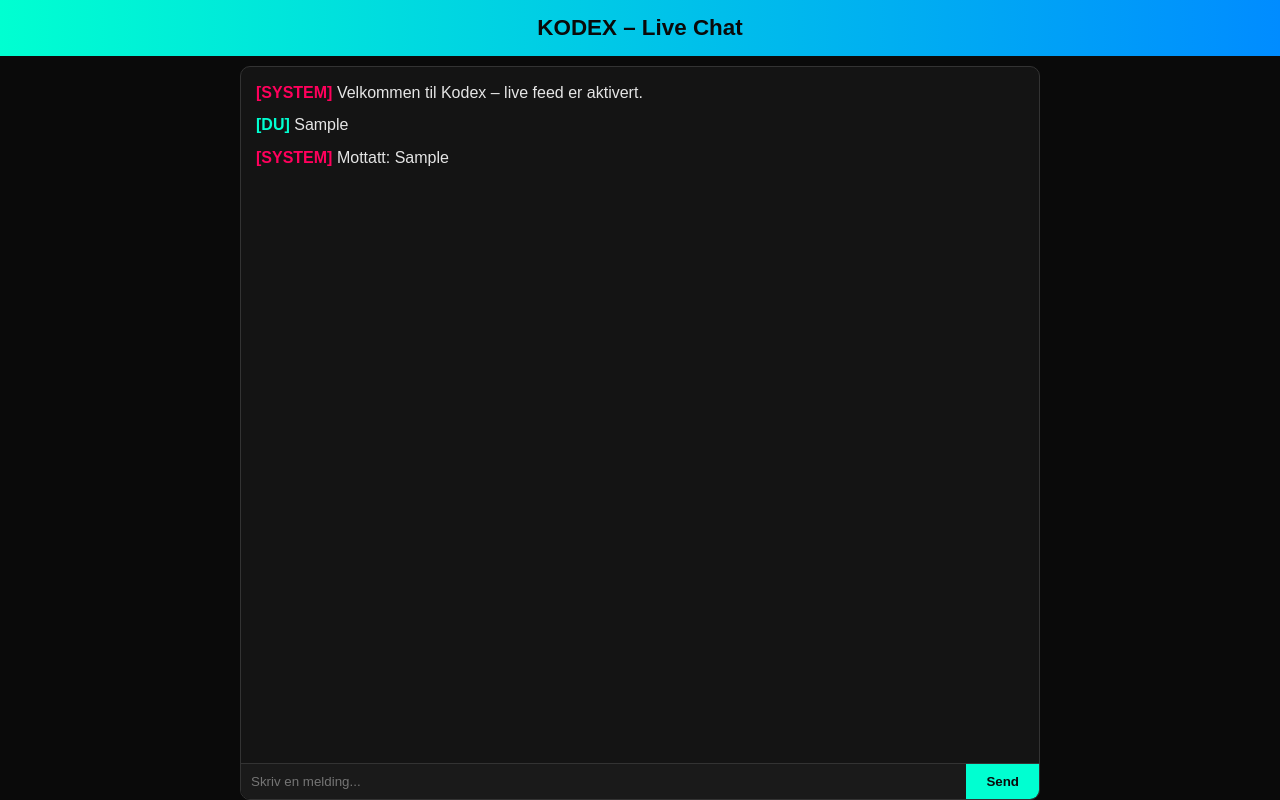
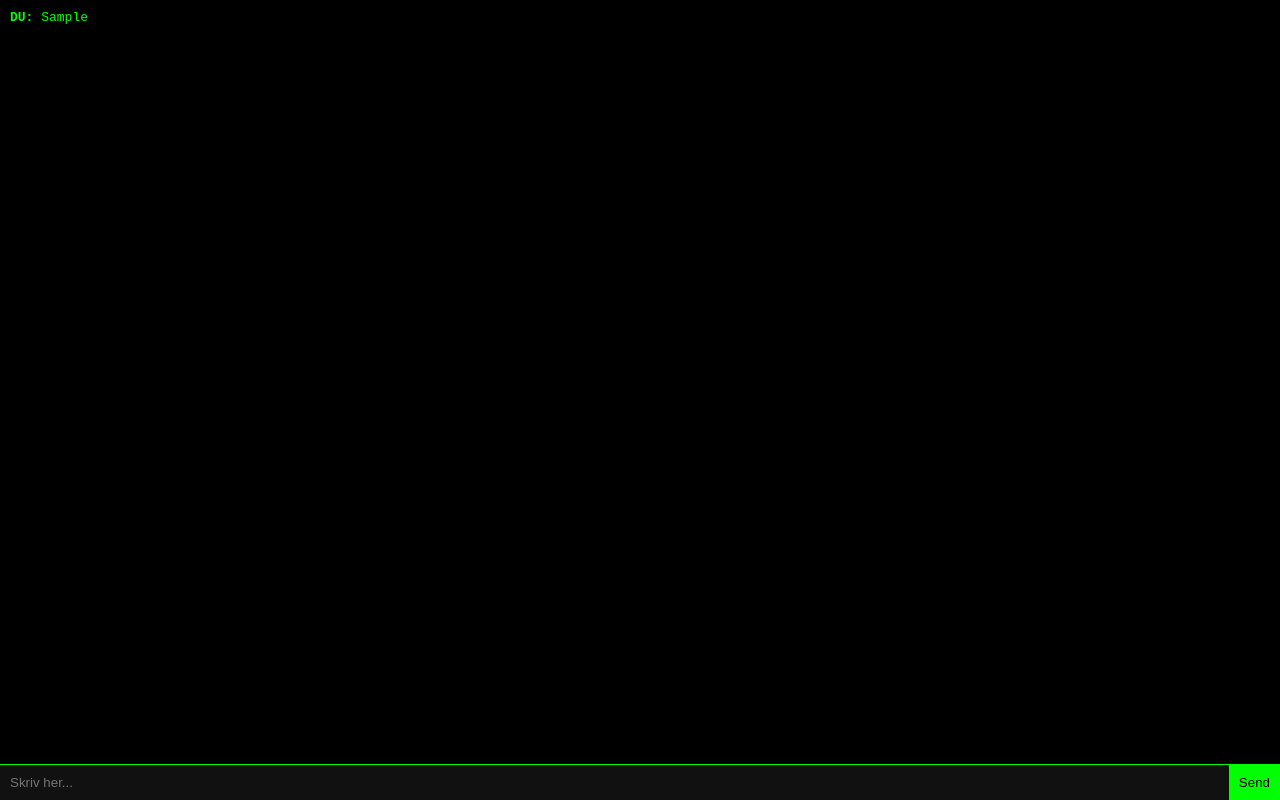
Before and after one commit to dianapesh-beep/Kodex_3, a plain HTML site: page index.html in a window 1280 px wide. Both pictures are taken after typing "Sample" into the empty fields and a click on the button "Send". Drawn offline with Linux system fonts and the light colour scheme.

Commit message:
Update index.html

```diff
--- a/index.html
+++ b/index.html
@@ -3,148 +3,77 @@
 <head>
   <meta charset="UTF-8">
   <meta name="viewport" content="width=device-width, initial-scale=1.0">
-    <title>Kodex – Live Chat</title>
+  <title>KODEX Live</title>
   <style>
-        /* Reset */
-        * {
+    body {
       margin: 0;
       padding: 0;
-            box-sizing: border-box;
-        }
-
-        body {
-            font-family: Arial, sans-serif;
-            background: #0a0a0a;
-            color: #e5e5e5;
+      font-family: monospace;
+      background: #000;
+      color: #0f0;
       display: flex;
       flex-direction: column;
-            align-items: center;
-            justify-content: flex-start;
       height: 100vh;
-            overflow: hidden;
     }
-
-        header {
-            width: 100%;
-            text-align: center;
-            padding: 15px;
-            background: linear-gradient(90deg, #00ffd1, #008cff);
-            color: #0a0a0a;
-            font-size: 1.4rem;
-            font-weight: bold;
+    #chat-box {
+      flex: 1;
+      overflow-y: auto;
+      padding: 10px;
+      border-bottom: 1px solid #0f0;
     }
-
-        .chat-container {
-            width: 90%;
-            max-width: 800px;
-            background: #141414;
-            border: 1px solid #333;
-            border-radius: 10px;
+    #input-area {
       display: flex;
-            flex-direction: column;
-            overflow: hidden;
-            margin-top: 10px;
-            flex: 1;
     }
-
-        .messages {
-            flex: 1;
-            padding: 15px;
-            overflow-y: auto;
-            scrollbar-width: thin;
-        }
-
-        .messages p {
-            margin-bottom: 10px;
-            line-height: 1.4;
-        }
-
-        .messages p span.you {
-            color: #00ffd1;
-            font-weight: bold;
-        }
-
-        .messages p span.system {
-            color: #ff005c;
-            font-weight: bold;
-        }
-
-        .input-container {
-            display: flex;
-            border-top: 1px solid #333;
-            background: #0d0d0d;
-        }
-
-        .input-container input {
+    #input {
       flex: 1;
       padding: 10px;
-            background: #1a1a1a;
-            color: #e5e5e5;
+      background: #111;
+      color: #0f0;
       border: none;
       outline: none;
     }
-
-        .input-container button {
-            background: #00ffd1;
-            color: #0a0a0a;
+    button {
+      background: #0f0;
+      color: #000;
+      padding: 10px;
       border: none;
-            padding: 10px 20px;
-            font-weight: bold;
       cursor: pointer;
-            transition: 0.3s;
-        }
-
-        .input-container button:hover {
-            background: #00c2a2;
     }
   </style>
 </head>
 <body>
-    <header>KODEX – Live Chat</header>
-
-    <div class="chat-container">
-        <div class="messages" id="messages">
-            <p><span class="system">[SYSTEM]</span> Velkommen til Kodex – live feed er aktivert.</p>
-        </div>
-        <div class="input-container">
-            <input type="text" id="userInput" placeholder="Skriv en melding..." autocomplete="off">
-            <button id="sendBtn">Send</button>
-        </div>
+  <div id="chat-box"></div>
+  <div id="input-area">
+    <input id="input" type="text" placeholder="Skriv her...">
+    <button id="send">Send</button>
   </div>
 
   <script>
-        const messagesDiv = document.getElementById('messages');
-        const userInput = document.getElementById('userInput');
-        const sendBtn = document.getElementById('sendBtn');
+    const chatBox = document.getElementById('chat-box');
+    const input = document.getElementById('input');
+    const sendBtn = document.getElementById('send');
 
-        function addMessage(text, sender = 'user') {
-            const p = document.createElement('p');
-            if (sender === 'system') {
-                p.innerHTML = `<span class="system">[SYSTEM]</span> ${text}`;
-            } else {
-                p.innerHTML = `<span class="you">[DU]</span> ${text}`;
-            }
-            messagesDiv.appendChild(p);
-            messagesDiv.scrollTop = messagesDiv.scrollHeight;
+    function addMessage(sender, text) {
+      const message = document.createElement('div');
+      message.innerHTML = `<strong>${sender}:</strong> ${text}`;
+      chatBox.appendChild(message);
+      chatBox.scrollTop = chatBox.scrollHeight;
     }
 
+    // Midlertidig demo: "Live feed" ticker
+    setInterval(() => {
+      addMessage("Live", "⚡ Ingen nye signaler akkurat nå...");
+    }, 10000);
+
     sendBtn.addEventListener('click', () => {
-            const text = userInput.value.trim();
-            if (text !== '') {
-                addMessage(text, 'user');
-                userInput.value = '';
-
-                // Midlertidig simulering av svar
-                setTimeout(() => {
-                    addMessage("Mottatt: " + text, 'system');
-                }, 800);
+      if (input.value.trim() !== '') {
+        addMessage("DU", input.value.trim());
+        input.value = '';
       }
     });
 
-        userInput.addEventListener('keypress', (e) => {
-            if (e.key === 'Enter') {
-                sendBtn.click();
-            }
+    input.addEventListener('keypress', e => {
+      if (e.key === 'Enter') sendBtn.click();
     });
   </script>
 </body>
```
Lines whose indentation alone changed are shown as unchanged.
